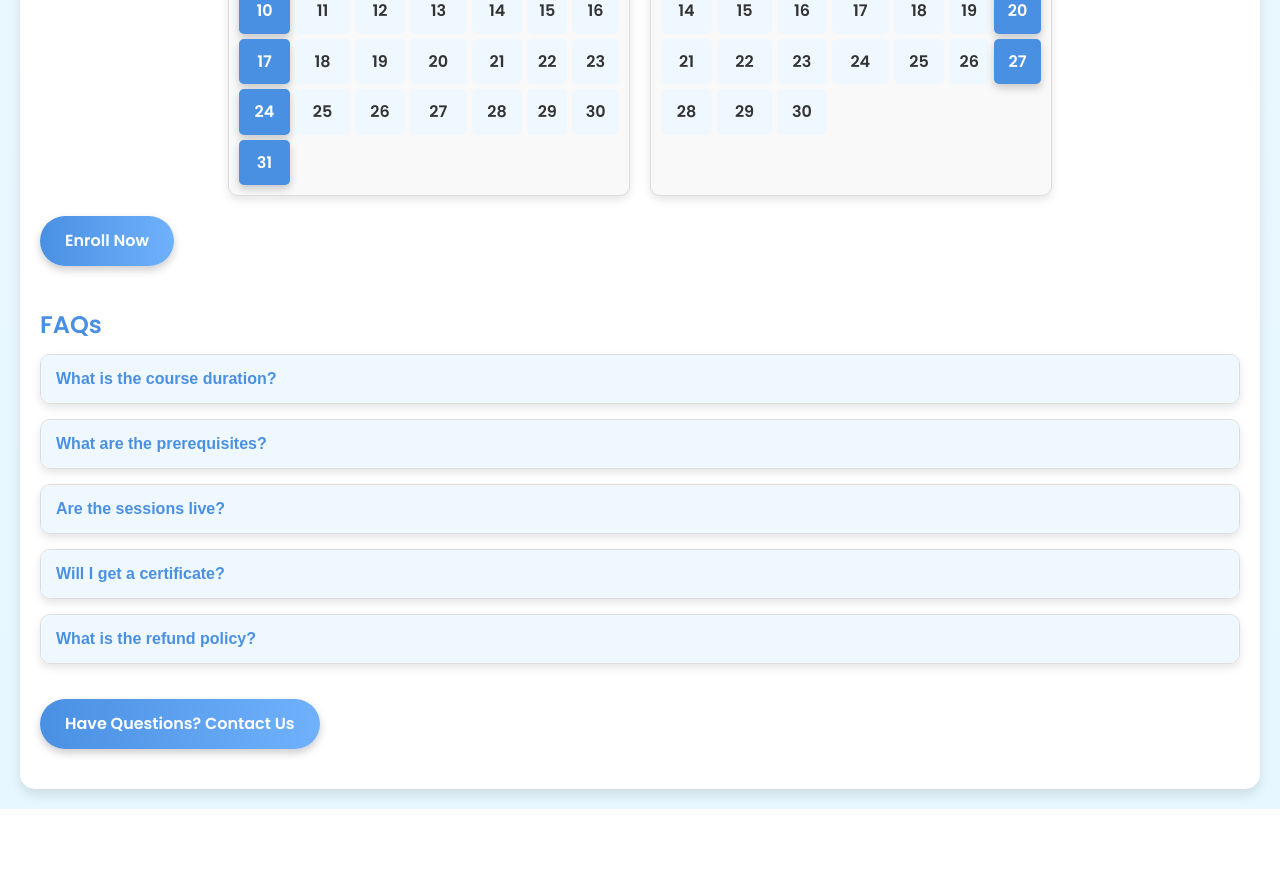
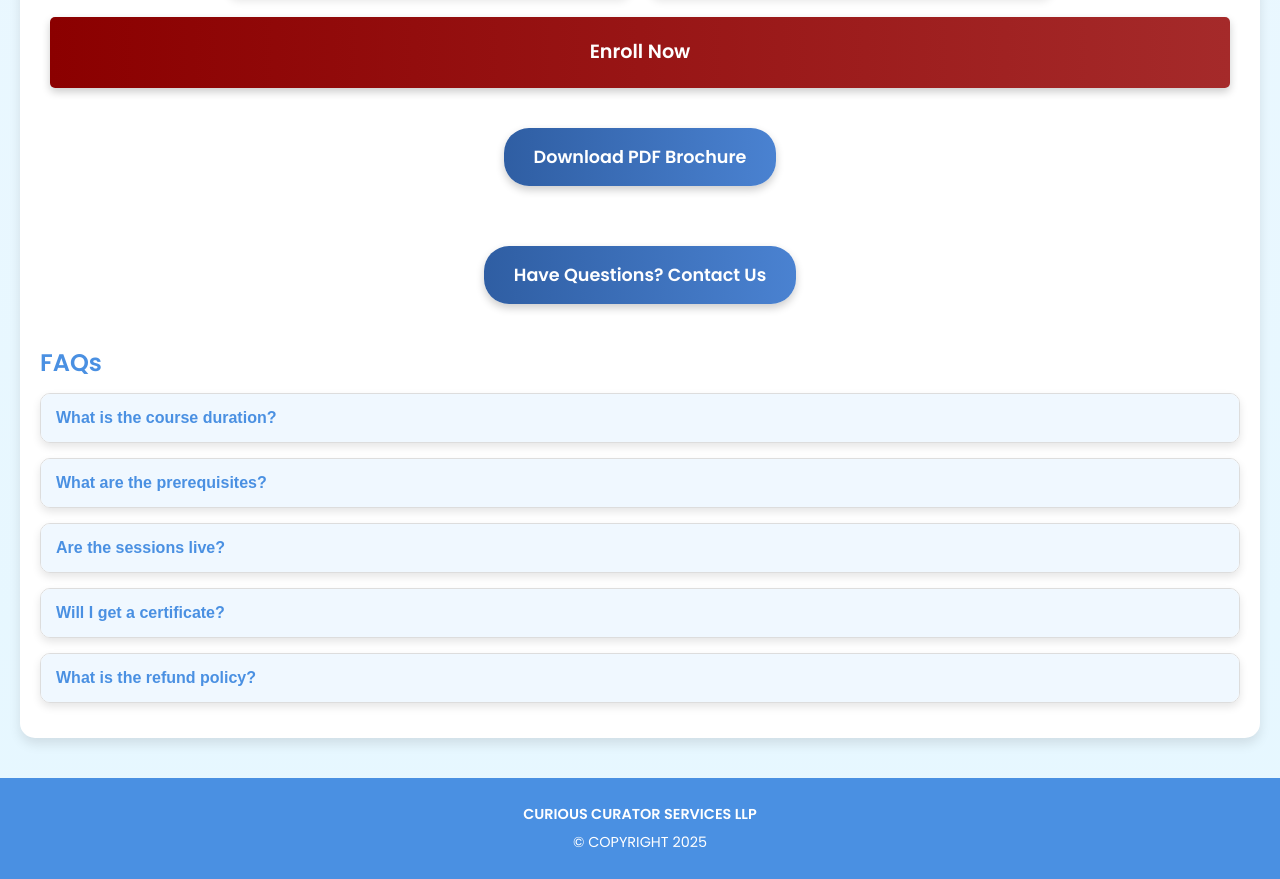
Before and after one commit to TheCuriousCurator/thecuriouscurator.github.io, a plain HTML site: page index.html in a window 1280 px wide. Shown: the part 1736-2615 px from the top of the page. Before the commit the page ends 2545 px from the top, so only its background shows below. Drawn offline with Linux system fonts and the light colour scheme.

Commit message:
adjust formating of buttons and color and placement

```diff
--- a/index.html
+++ b/index.html
@@ -107,21 +107,28 @@
     }
     .button, .contact-button {
       display: inline-block;
-      padding: 12px 25px;
-      background: linear-gradient(to right, #4a90e2, #6fb1fc); /* Soft blue gradient */
+      padding: 15px 30px; /* Increased padding for larger size */
+      background: linear-gradient(to right, #2f5ea3, #4a82d1); /* Darker blue gradient */
       color: white;
       text-decoration: none;
       border-radius: 25px;
       text-align: center;
-      margin: 20px 0;
+      margin: 20px auto; /* Center the button horizontally */
+      font-size: 1.1rem; /* Slightly larger font size */
       font-weight: bold;
       transition: all 0.3s ease;
       box-shadow: 0 4px 8px rgba(0, 0, 0, 0.2);
     }
     .button:hover, .contact-button:hover {
-      background: linear-gradient(to right, #6fb1fc, #4a90e2); /* Reverse gradient */
+      background: linear-gradient(to right, #25497f, #3a6aa3); /* Even darker gradient on hover */
       transform: scale(1.1);
       box-shadow: 0 6px 12px rgba(0, 0, 0, 0.3);
+    }
+
+    /* Center the buttons */
+    .button-container {
+      text-align: center; /* Center the buttons horizontally */
+      margin-top: 20px;
     }
     .faq-item {
       margin-bottom: 15px;
@@ -284,6 +291,38 @@
       text-align: left;
     }
   }
+  footer {
+    background-color: #4a90e2; /* Soft blue */
+    color: white;
+    text-align: center;
+    padding: 20px;
+    margin-top: 40px;
+    font-size: 0.9rem;
+  }
+  footer .footer-container p {
+    margin: 5px 0;
+  }
+  .button.enroll {
+    display: block; /* Make the button take up the full width */
+    width: 95%; /* Full width of the container */
+    /*margin: 20px 0;  Add vertical spacing */
+    padding: 20px; /* Increased padding for a larger size */
+    background: linear-gradient(to right, #8b0000, #a52a2a); /* Dark red gradient */
+    color: white;
+    text-decoration: none;
+    border-radius: 5px; /* Slightly rounded corners */
+    text-align: center;
+    font-size: 1.2rem; /* Slightly larger font size */
+    font-weight: bold;
+    transition: all 0.3s ease;
+    box-shadow: 0 4px 8px rgba(0, 0, 0, 0.2);
+    margin: 20px auto; /* Center the button horizontally */
+  }
+  .button.enroll:hover {
+    background: linear-gradient(to right, #a52a2a, #8b0000); /* Reverse gradient on hover */
+    transform: scale(1.02); /* Slightly enlarge on hover */
+    box-shadow: 0 6px 12px rgba(0, 0, 0, 0.3);
+  }
   </style>
 </head>
 <body>
@@ -297,7 +336,7 @@
       <h2>Introduction</h2>
       <p>Welcome to the ML Design Thinking & Platforms Thinking course. This 8-week program is designed to help you master the principles of design thinking and platform strategies in the context of machine learning.</p>
     </section>
-    <a href="https://topmate.io/dksahuji/1483565/pay" class="contact-button">Have Questions? Contact Us</a>
+
     <section>
       <h2>Program Details</h2>
       <div class="tabs-container">
@@ -375,8 +414,6 @@
         </div>
       </div>
     </section>
-
-    <a href="detailed-plan.html" class="button">View Detailed Plan</a>
 
     <section>
       <h2>Prerequisites</h2>
@@ -499,7 +536,17 @@
         </div>
       </div>
     </section>
-    <a href="https://rzp.io/rzp/curiouscuratorplatformscourse" class="button">Enroll Now</a>
+    <div class="button-container">
+      <a href="https://rzp.io/rzp/curiouscuratorplatformscourse" class="button enroll">Enroll Now</a>
+    </div>
+
+    <div class="button-container">
+      <a href="detailed-plan.html" class="button">Download PDF Brochure</a>
+    </div>
+
+    <div class="button-container">
+      <a href="https://topmate.io/dksahuji/1483565/pay" class="contact-button">Have Questions? Contact Us</a>
+    </div>
 
     <section class="faq">
       <h2>FAQs</h2>
@@ -524,9 +571,14 @@
         <div class="answer">Refunds are available within the first week of the course.</div>
       </div>
     </section>
+  </div>
 
-    <a href="https://topmate.io/dksahuji/1483565/pay" class="contact-button">Have Questions? Contact Us</a>
-  </div>
+  <footer>
+    <div class="footer-container">
+      <p><strong>CURIOUS CURATOR SERVICES LLP</strong></p>
+      <p>&copy; COPYRIGHT 2025</p>
+    </div>
+  </footer>
 
   <script>
     // JavaScript for tabs
```
